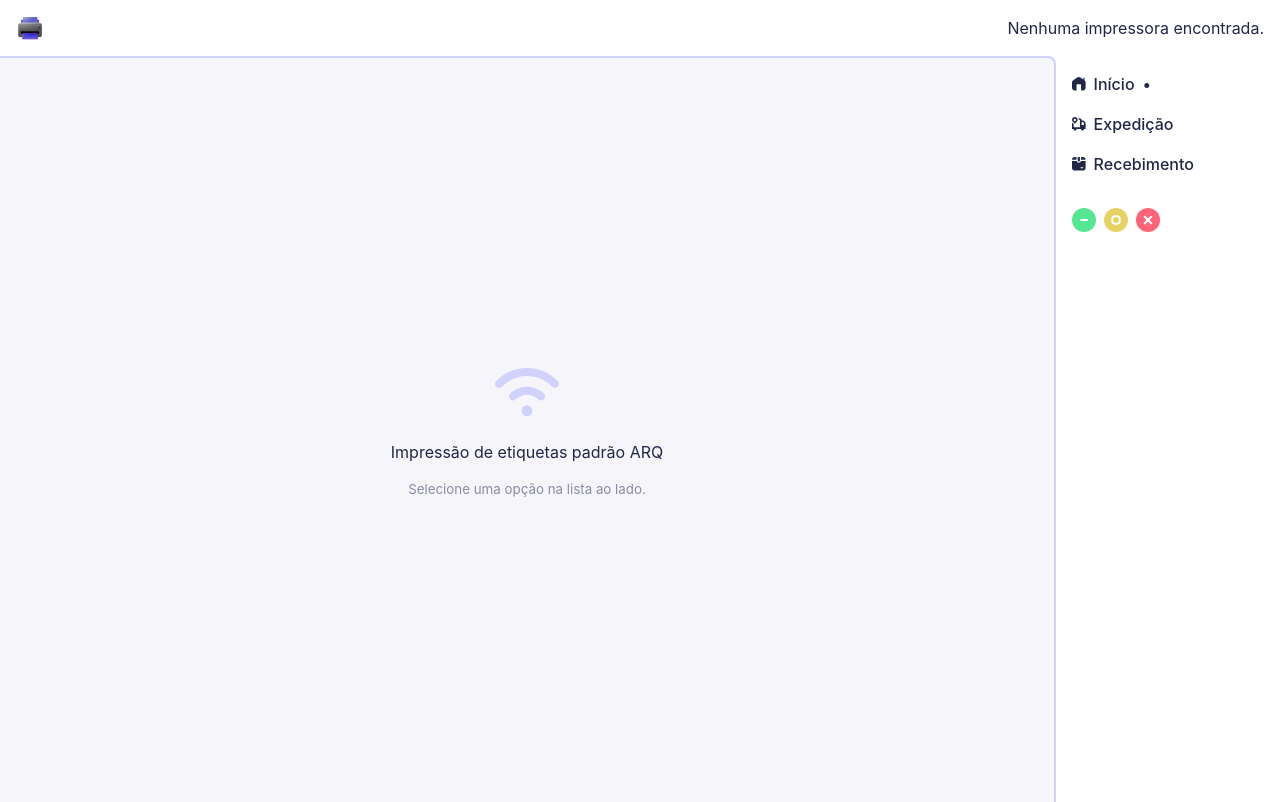
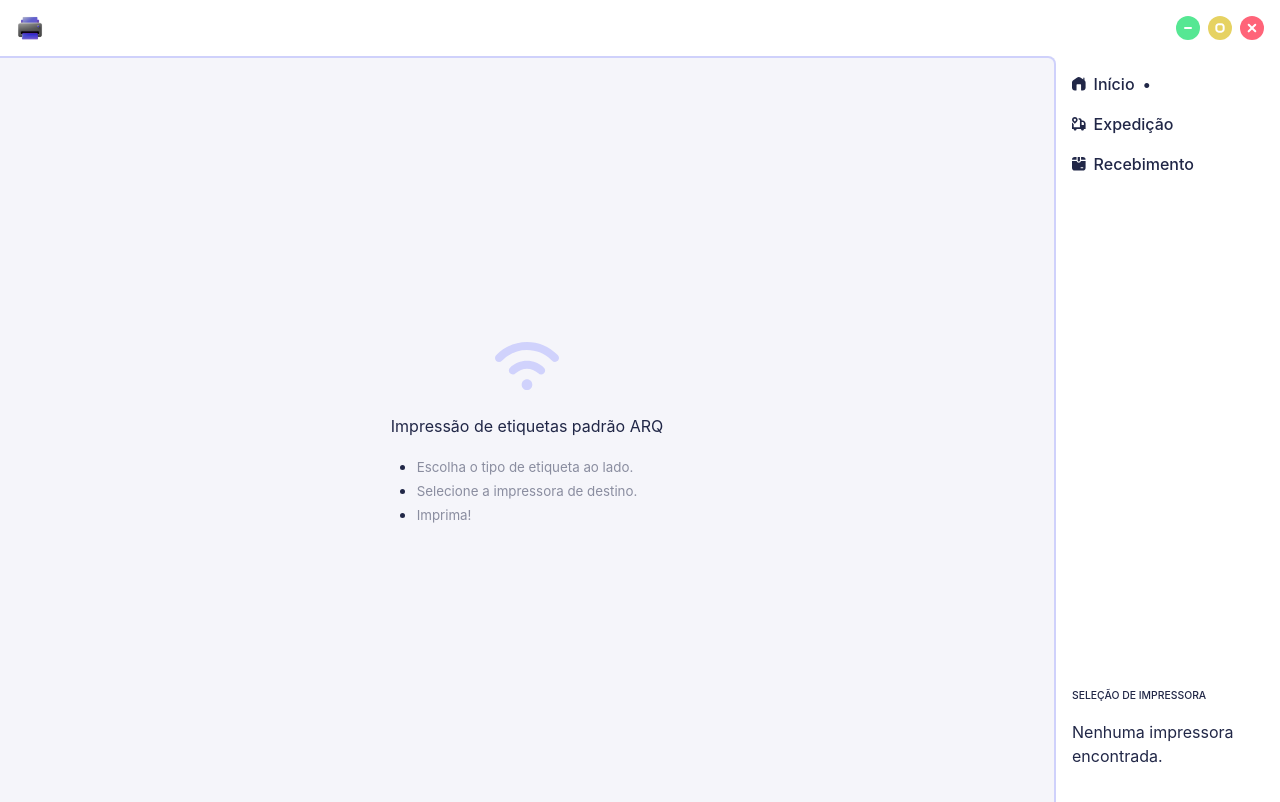
Before and after one commit to wduos-dsv/label-printer, a React (Vite) app: page / in a window 1280 px wide. Built offline with nearby package versions, Linux system fonts and the light colour scheme.

Commit message:
Repositioned custom window buttons

```diff
--- a/src/App.css
+++ b/src/App.css
@@ -12,20 +12,6 @@ header {
 }
 header img {
   height: 1.75rem;
-  margin-right: 1rem;
-}
-header div select {
-  padding: 0.5rem;
-  border: none;
-  border-radius: 8px;
-  font-size: 0.75rem;
-  color: var(--accent-tertiary);
-  background-color: var(--main-window);
-}
-header div select option {
-  border-radius: 4px;
-  font-size: 0.75rem;
-  color: var(--text);
 }
 
 .control-btns {
@@ -34,18 +20,19 @@ header div select option {
   gap: 0.5rem;
   height: 3.5rem;
 }
-.control-btns > div {
+.control-btns > button {
   display: flex;
   align-items: center;
   justify-content: center;
   height: 1.5rem;
   width: 1.5rem;
+  border: none;
   border-radius: 50%;
   -webkit-app-region: no-drag;
   cursor: pointer;
   transition: 0.2s scale ease-out;
 }
-.control-btns div img {
+.control-btns button img {
   height: 1rem;
 }
 .minimize-btn {
@@ -98,6 +85,28 @@ nav a:hover svg {
   fill: var(--accent-secondary);
 }
 
+#printer-picker {
+  position: absolute;
+  bottom: 1rem;
+  left: 1rem;
+  width: calc(100% - 2rem);
+}
+#printer-picker select {
+  width: 100%;
+  padding: 0.5rem;
+  border: none;
+  border-radius: 4px;
+  font-size: 0.75rem;
+  color: var(--accent-tertiary);
+  background-color: var(--main-window);
+  box-shadow: inset 2px 2px 3px rgba(0, 0, 0, 0.1);
+}
+#printer-picker select option {
+  border-radius: 4px;
+  font-size: 0.75rem;
+  color: var(--text);
+}
+
 main {
   margin: 0 14rem 0 0;
   height: calc(100vh - 5.5rem);
--- a/src/App.tsx
+++ b/src/App.tsx
@@ -57,26 +57,29 @@ export default function App() {
       <div className="App">
         <header>
           <img src={icon} alt="Icon" />
-          <div>
-            {loading ? (
-              <p>Carregando impressoras...</p>
-            ) : printers.length === 0 ? (
-              <p>Nenhuma impressora encontrada.</p>
-            ) : (
-              <>
-                <select
-                  value={selectedPrinter}
-                  onChange={(e) => setSelectedPrinter(e.target.value)}
-                >
-                  {printers.map((printer) => (
-                    <option key={printer.name} value={printer.name}>
-                      {printer.displayName || printer.name}{" "}
-                      {printer.isDefault ? "(Padrão)" : ""}
-                    </option>
-                  ))}
-                </select>
-              </>
-            )}
+          <div className="control-btns">
+            <button
+              className="minimize-btn"
+              onClick={() =>
+                (window as any).ipcRenderer.send("window-minimize")
+              }
+            >
+              <img src={minus} alt="Ícone de minimizar" />
+            </button>
+            <button
+              className="maximize-btn"
+              onClick={() =>
+                (window as any).ipcRenderer.send("window-maximize")
+              }
+            >
+              <img src={square} alt="Ícone de maximizar" />
+            </button>
+            <button
+              className="close-btn"
+              onClick={() => (window as any).ipcRenderer.send("window-close")}
+            >
+              <img src={cross} alt="Ícone de fechar" />
+            </button>
           </div>
         </header>
 
@@ -112,29 +115,27 @@ export default function App() {
             Recebimento
           </Link>
 
-          <div className="control-btns">
-            <div
-              className="minimize-btn"
-              onClick={() =>
-                (window as any).ipcRenderer.send("window-minimize")
-              }
-            >
-              <img src={minus} alt="Ícone de minimizar" />
-            </div>
-            <div
-              className="maximize-btn"
-              onClick={() =>
-                (window as any).ipcRenderer.send("window-maximize")
-              }
-            >
-              <img src={square} alt="Ícone de maximizar" />
-            </div>
-            <div
-              className="close-btn"
-              onClick={() => (window as any).ipcRenderer.send("window-close")}
-            >
-              <img src={cross} alt="Ícone de fechar" />
-            </div>
+          <div id="printer-picker">
+            <small className="view-subtitle">Seleção de Impressora</small>
+            {loading ? (
+              <p>Carregando impressoras...</p>
+            ) : printers.length === 0 ? (
+              <p>Nenhuma impressora encontrada.</p>
+            ) : (
+              <>
+                <select
+                  value={selectedPrinter}
+                  onChange={(e) => setSelectedPrinter(e.target.value)}
+                >
+                  {printers.map((printer) => (
+                    <option key={printer.name} value={printer.name}>
+                      {printer.displayName || printer.name}{" "}
+                      {printer.isDefault ? "(Padrão)" : ""}
+                    </option>
+                  ))}
+                </select>
+              </>
+            )}
           </div>
         </nav>
 
--- a/src/views/Home.tsx
+++ b/src/views/Home.tsx
@@ -8,7 +8,6 @@ export default function Home() {
         alignItems: "center",
         justifyContent: "center",
         height: "100%",
-        textAlign: "center",
       }}
     >
       <svg
@@ -22,7 +21,17 @@ export default function Home() {
         <path d="M10,19c0-1.1,.9-2,2-2s2,.9,2,2-.9,2-2,2-2-.9-2-2Zm8.36-4.24c.59-.59,.59-1.54,0-2.12-3.51-3.51-9.22-3.51-12.73,0-.59,.59-.59,1.54,0,2.12s1.54,.59,2.12,0c2.34-2.34,6.15-2.34,8.49,0,.29,.29,.68,.44,1.06,.44s.77-.15,1.06-.44Zm5.17-4.67c.6-.57,.62-1.52,.05-2.12-.09-.09-.18-.19-.27-.28-3.02-3.02-7.04-4.69-11.31-4.69S3.71,4.66,.69,7.68c-.09,.09-.18,.19-.27,.28-.57,.6-.55,1.55,.05,2.12,.6,.57,1.55,.55,2.12-.05l.22-.23c2.46-2.46,5.72-3.81,9.19-3.81s6.74,1.35,9.2,3.81l.22,.22c.29,.31,.69,.46,1.08,.46,.37,0,.75-.14,1.04-.41Z" />
       </svg>
       <p>Impressão de etiquetas padrão ARQ</p>
-      <small className="dim">Selecione uma opção na lista ao lado.</small>
+      <ul style={{ margin: 0, padding: 0 }}>
+        <li>
+          <small className="dim">Escolha o tipo de etiqueta ao lado.</small>
+        </li>
+        <li>
+          <small className="dim">Selecione a impressora de destino.</small>
+        </li>
+        <li>
+          <small className="dim">Imprima!</small>
+        </li>
+      </ul>
     </div>
   );
 }
```
